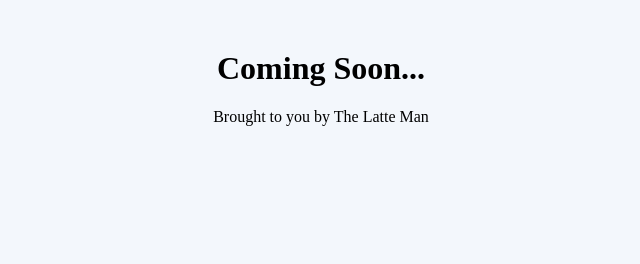
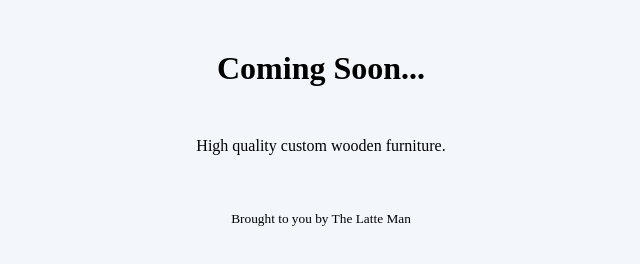
Before and after one commit to je-lopez/je-lopez.github.io, a plain HTML site: page index.html in a window 1280 px wide. Shown: the whole page, without its empty margins (319-959 px from the left). Drawn offline with Linux system fonts and the light colour scheme.

Commit message:
Add content to temp landing page.

```diff
--- a/index.html
+++ b/index.html
@@ -15,12 +15,16 @@
       max-width: 1080px;
       text-align: center;
     }
+    p {
+      margin: 50px 0;
+    }
   </style>
 </head>
 <body>
   <main>
     <h1>Coming Soon...</h1>
-    <p>Brought to you by The Latte Man</p>
+    <p>High quality custom wooden furniture.</p>
+    <sub>Brought to you by The Latte Man</sub>
   </main>
 </body>
 </html>
```
